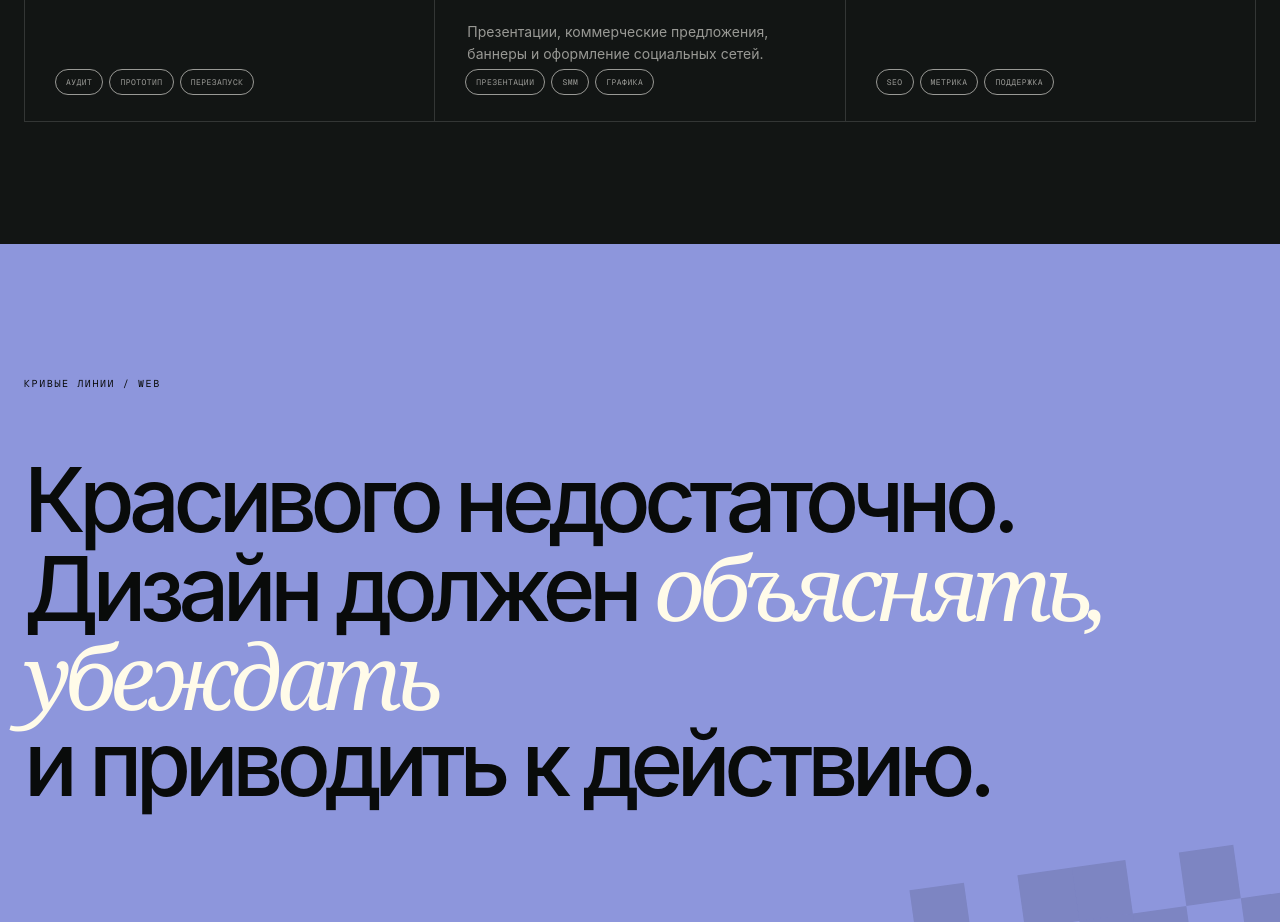
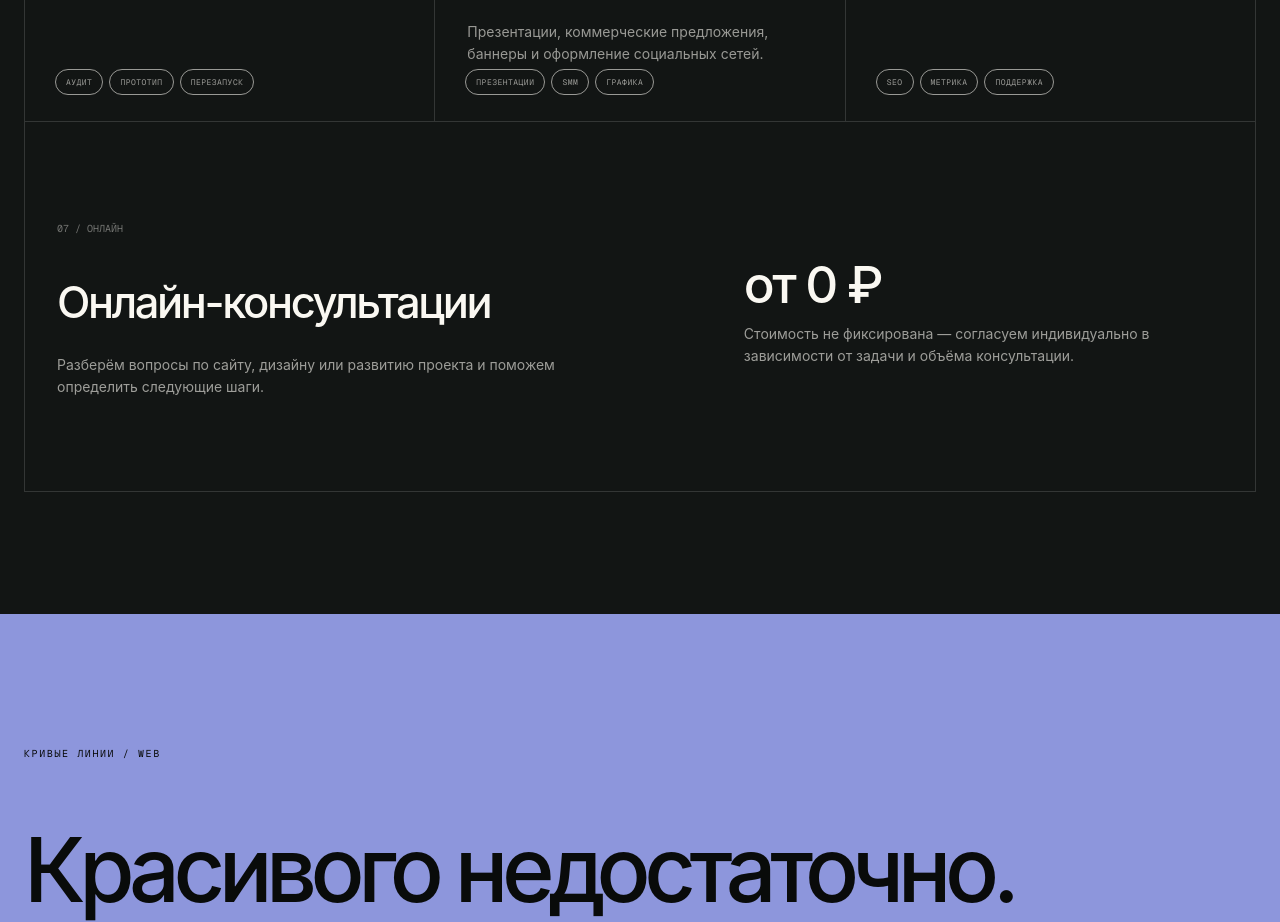
Before and after one commit to a63909/krivye-linii-web, a Next.js app: page / in a window 1280 px wide. Shown: the part 4380-5302 px from the top of the page. Built offline with nearby package versions, Linux system fonts and the light colour scheme.

Commit message:
Add online consultations from zero rubles without booking link

```diff
--- a/app/globals.css
+++ b/app/globals.css
@@ -1115,6 +1115,35 @@ button {
   font-size: 18px;
 }
 
+.consultation-card {
+  display: grid;
+  grid-column: 1 / -1;
+  grid-template-columns: minmax(0, 1.3fr) minmax(0, 1fr);
+  align-items: center;
+  gap: 32px 64px;
+}
+
+.consultation-card h3 {
+  margin-top: 32px;
+}
+
+.consultation-card p {
+  max-width: 560px;
+  color: rgba(250, 248, 242, 0.6);
+  font-size: 14px;
+  line-height: 1.6;
+}
+
+.consultation-details strong {
+  font-size: clamp(36px, 4vw, 58px);
+  font-weight: 520;
+  letter-spacing: -0.05em;
+}
+
+.consultation-card:hover p {
+  color: rgba(9, 11, 10, 0.75);
+}
+
 .price-note {
   margin: 20px 0 0;
   color: #66645e;
@@ -2183,6 +2212,11 @@ button {
     margin-top: 38px;
   }
 
+  .consultation-card {
+    grid-template-columns: 1fr;
+    gap: 24px;
+  }
+
   .statement {
     padding: 76px 16px 92px;
   }
--- a/app/home-page.tsx
+++ b/app/home-page.tsx
@@ -410,6 +410,17 @@ export default function Home() {
                 </div>
               </article>
             ))}
+            <article className="service-card consultation-card" id="consultations">
+              <div>
+                <span className="service-number">07 / ОНЛАЙН</span>
+                <h3>Онлайн-консультации</h3>
+                <p>Разберём вопросы по сайту, дизайну или развитию проекта и поможем определить следующие шаги.</p>
+              </div>
+              <div className="consultation-details">
+                <strong>от 0 ₽</strong>
+                <p>Стоимость не фиксирована — согласуем индивидуально в зависимости от задачи и объёма консультации.</p>
+              </div>
+            </article>
           </div>
         </section>
 
```
